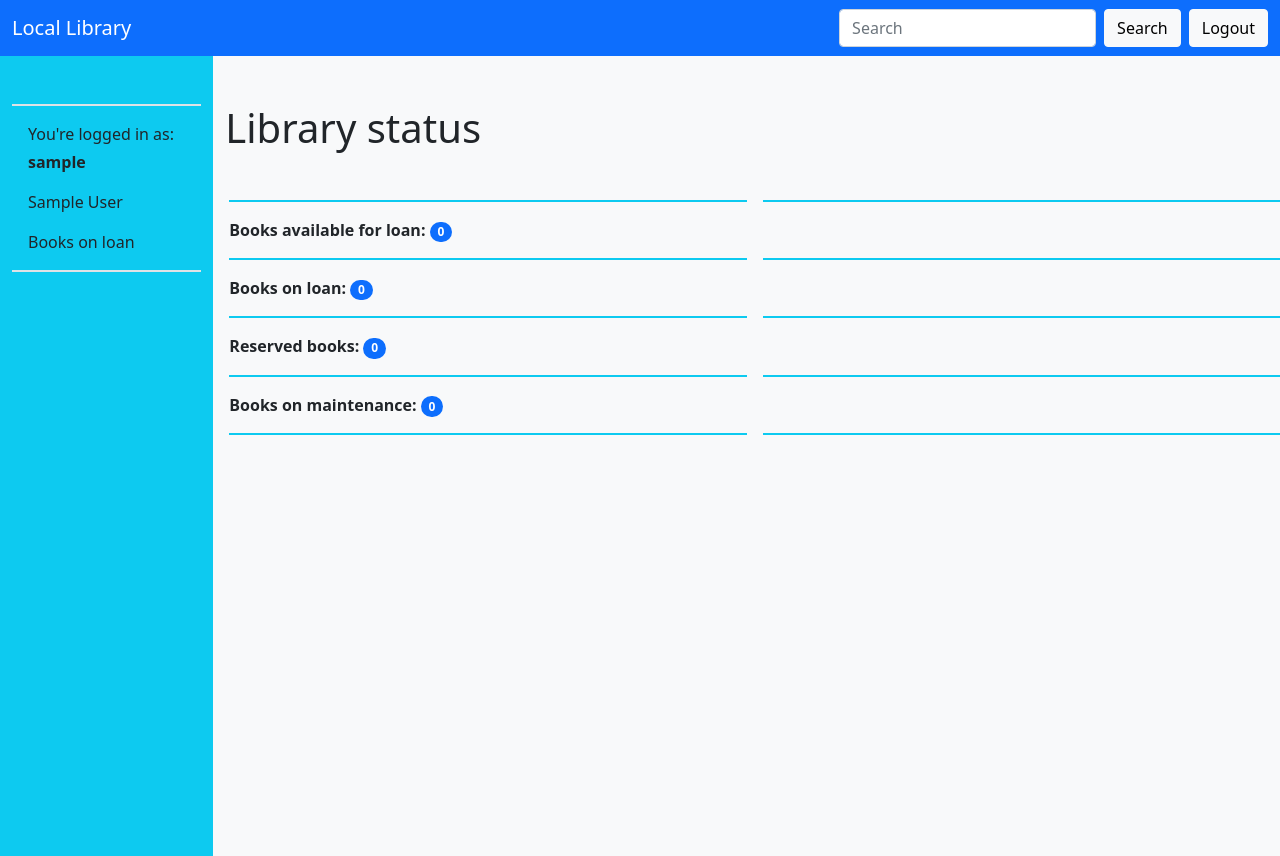
After one commit to fuoridallarete/fuzzy-library, a Django app: page /library/borrowed_books/ in a window 1280 px wide. The commit adds this page. Run offline with Django 3.2, Linux system fonts and the light colour scheme; the visitor is signed in with stand-in values (Sample User, id 1); data that the repository does not hold is empty.

Commit message:
added permission restrictions and restricted borrowed books view and template

```diff
--- a/library_project/library/models.py
+++ b/library_project/library/models.py
@@ -74,6 +74,7 @@ class BookInstance(models.Model):
 
     class Meta:
         ordering = ['due_back']
+        permissions = (("can_mark_returned", "Set book as returned"),)
 
     def __str__(self):
         return f'{self.id} {self.book.title}'
--- /dev/null
+++ b/library_project/library/templates/library/borrowed_books.html
@@ -0,0 +1,129 @@
+{% extends 'library/base.html' %}
+
+{% block content %}
+    <div class="row">
+        <div class="col">
+            <h1 class="mb-5">Library status</h1>
+        </div>
+    </div>
+    <div class="row">
+        <div
+            class="col border-top border-bottom border-info border-2 mb-2 pt-3"
+            style="margin-left: 1rem; padding-left: 0;"
+        >
+          <p>
+              <strong>Books available for loan:</strong>
+              <span class="badge bg-primary rounded-pill">
+                  {{ num_available }}
+              </span>
+          </p>
+        </div>
+        <div
+            class="col border-top border-bottom border-info border-2 mb-2 pt-3"
+            style="margin-left: 1rem; padding-left: 0;"
+        >
+            {% if num_available > 0 %}
+              <ul>
+                  {% for book in is_available %}
+                      <li class="{% if book.is_overdue %}text-danger{% endif %}">
+                        <a href="{% url 'book_detail' book.book.pk %}">
+                            {{book.book.title}}
+                        </a>
+                        ({{ book.due_back }})
+                      </li>
+                  {% endfor %}
+              {% endif %}
+            </ul>
+        </div>
+    </div>
+    <div class="row">
+        <div
+            class="col border-bottom border-info border-2 mb-2 pt-2"
+            style="margin-left: 1rem; padding-left: 0;"
+        >
+          <p>
+              <strong>Books on loan:</strong>
+              <span class="badge bg-primary rounded-pill">
+                  {{ num_on_loan }}
+              </span>
+          </p>
+        </div>
+        <div
+            class="col border-bottom border-info border-2 mb-2 pt-2"
+            style="margin-left: 1rem; padding-left: 0;"
+        >
+            {% if num_on_loan > 0 %}
+              <ul>
+                  {% for book in is_on_loan %}
+                      <li class="{% if book.is_overdue %}text-danger{% endif %}">
+                        <a href="{% url 'book_detail' book.book.pk %}">
+                            {{book.book.title}}
+                        </a>
+                        ({{ book.due_back }})
+                      </li>
+                  {% endfor %}
+              </ul>
+            {%  endif %}
+        </div>
+    </div>
+    <div class="row">
+        <div
+            class="col border-bottom border-info border-2 mb-2 pt-2"
+            style="margin-left: 1rem; padding-left: 0;"
+        >
+            <p>
+                <strong>Reserved books:</strong>
+                <span class="badge bg-primary rounded-pill">
+                  {{ num_reserved }}
+                </span>
+            </p>
+        </div>
+        <div
+            class="col border-bottom border-info border-2 mb-2 pt-2"
+            style="margin-left: 1rem; padding-left: 0;"
+        >
+              {% if num_reserved > 0 %}
+                  <ul>
+                      {% for book in is_reserved %}
+                          <li class="{% if book.is_overdue %}text-danger{% endif %}">
+                            <a href="{% url 'book_detail' book.book.pk %}">
+                                {{book.book.title}}
+                            </a>
+                            ({{ book.due_back }})
+                          </li>
+                      {% endfor %}
+                    </ul>
+              {% endif %}
+        </div>
+    </div>
+    <div class="row">
+        <div
+            class="col border-bottom border-info border-2 mb-2 pt-2"
+            style="margin-left: 1rem; padding-left: 0;"
+        >
+            <p>
+              <strong>Books on maintenance:</strong>
+              <span class="badge bg-primary rounded-pill">
+                  {{ num_on_maintenance }}
+              </span>
+          </p>
+        </div>
+        <div
+            class="col border-bottom border-info border-2 mb-2 pt-2"
+            style="margin-left: 1rem; padding-left: 0;"
+        >
+            {% if num_on_maintenance > 0 %}
+                  <ul>
+                      {% for book in is_on_maintenance %}
+                          <li class="{% if book.is_overdue %}text-danger{% endif %}">
+                            <a href="{% url 'book_detail' book.book.pk %}">
+                                {{book.book.title}}
+                            </a>
+                            ({{ book.due_back }})
+                          </li>
+                      {% endfor %}
+                  </ul>
+            {% endif %}
+        </div>
+    </div>
+{% endblock %}
--- a/library_project/library/templates/library/partials/_sidebar.html
+++ b/library_project/library/templates/library/partials/_sidebar.html
@@ -6,10 +6,17 @@
           {{ user.first_name }} {{ user.last_name }}
       </li>
       <li class="nav-item mt-3">
-        <a
-          href="{% url 'my_borrowed' %}"
-          class="text-decoration-none text-reset"
-        >My books on loan</a>
+            {% if perms.library.can_mark_returned %}
+                <a
+                  href="{% url 'borrowed_books' %}"
+                  class="text-decoration-none text-reset"
+                >Books on loan</a>
+            {% else %}
+                <a
+                  href="{% url 'my_borrowed' %}"
+                  class="text-decoration-none text-reset"
+                >My books on loan</a>
+            {% endif %}
       </li>
     </ul>
 </div>
--- a/library_project/library/urls.py
+++ b/library_project/library/urls.py
@@ -8,4 +8,5 @@ urlpatterns = [
     path('authors/', views.AuthorListView.as_view(), name='authors'),
     path('authors/author_detail/<int:pk>/', views.AuthorDetailView.as_view(), name='author_detail'),
     path('mybooks/', views.LoanedBooksByUserListView.as_view(), name='my_borrowed'),
+    path('borrowed_books/', views.borrowed_books, name='borrowed_books'),
 ]
--- a/library_project/library/views.py
+++ b/library_project/library/views.py
@@ -1,7 +1,7 @@
 from django.shortcuts import render
 from django.views import generic
-from django.contrib.auth.decorators import login_required
-from django.contrib.auth.mixins import LoginRequiredMixin
+from django.contrib.auth.decorators import login_required, permission_required
+from django.contrib.auth.mixins import LoginRequiredMixin, PermissionRequiredMixin
 
 from .models import Book, Author, BookInstance
 
@@ -105,3 +105,35 @@ class LoanedBooksByUserListView(LoginRequiredMixin, generic.ListView):
 
     def get_queryset(self):
         return BookInstance.objects.filter(borrower=self.request.user).filter(status__exact='o').order_by('due_back')
+
+
+@login_required
+@permission_required('library.can_mark_returned', raise_exception=True)
+def borrowed_books(request):
+
+    is_available = BookInstance.objects.filter(status='a')
+    num_available = BookInstance.objects.filter(status='a').count()
+
+    is_on_maintenance = BookInstance.objects.filter(status='m')
+    num_on_maintenance = BookInstance.objects.filter(status='m').count()
+
+    is_on_loan = BookInstance.objects.filter(status='o')
+    num_on_loan = BookInstance.objects.filter(status='o').count()
+
+    is_reserved = BookInstance.objects.filter(status='r')
+    num_reserved = BookInstance.objects.filter(status='r').count()
+
+    context = {
+        'is_available': is_available,
+        'num_available': num_available,
+        'is_on_maintenance': is_on_maintenance,
+        'num_on_maintenance': num_on_maintenance,
+        'is_on_loan': is_on_loan,
+        'num_on_loan': num_on_loan,
+        'is_reserved': is_reserved,
+        'num_reserved': num_reserved
+    }
+    template = 'library/borrowed_books.html'
+
+    # Render the HTML template index.html with the data in the context variable
+    return render(request, template, context=context)
```
Also changed, not shown: library_project/library/templates/library/book_detail.html (+7 -0 lines), library_project/library/templates/library/index.html (+7 -2 lines), library_project/library/migrations/0004_alter_bookinstance_options.py (added).
